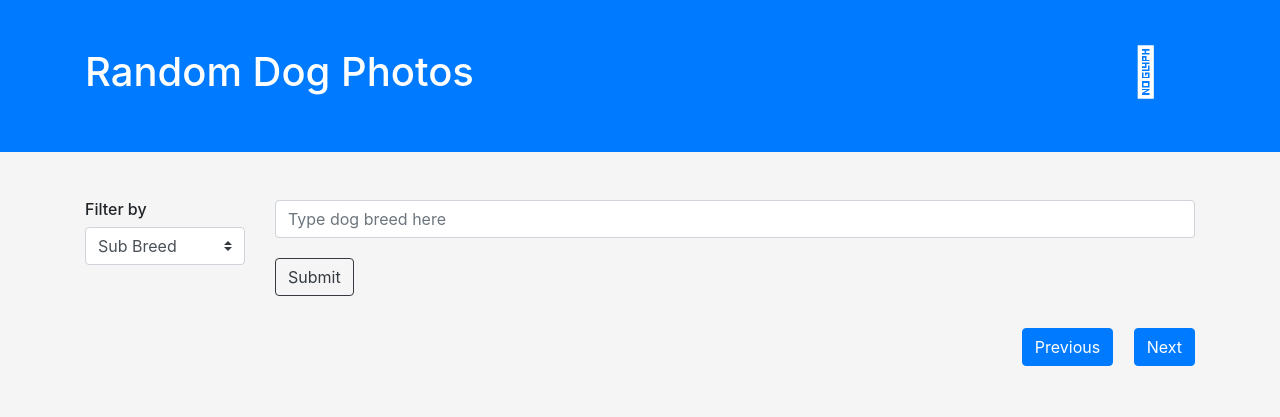
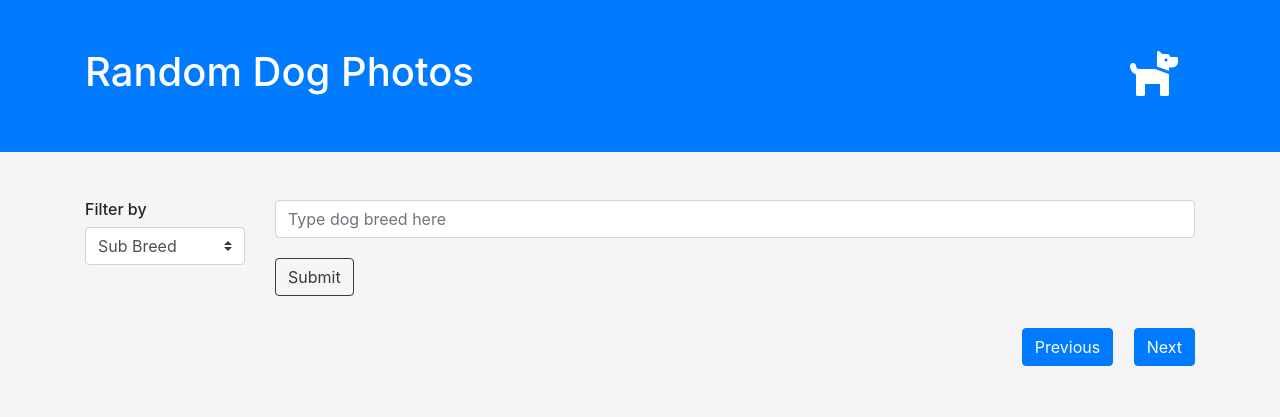
Before and after one commit to nicksantoro/dogphotos-ajax, a plain HTML site: page gallery.html in a window 1280 px wide. Drawn offline with nearby package versions, Linux system fonts and the light colour scheme.

Commit message:
updating readme

```diff
--- a/gallery.html
+++ b/gallery.html
@@ -22,7 +22,7 @@
                     <h1 class="text-white">Random Dog Photos</h1>
                 </div>
                 <div class="col-1 py-5">
-                    <i class="fal fa-dog fa-3x" style="color:white"></i>
+                    <i class="fas fa-dog fa-3x" style="color:white"></i>
                 </div>
             </div>
         </div>
```
Also changed, not shown: screenshots/main-page.png (added), 3 other files.
